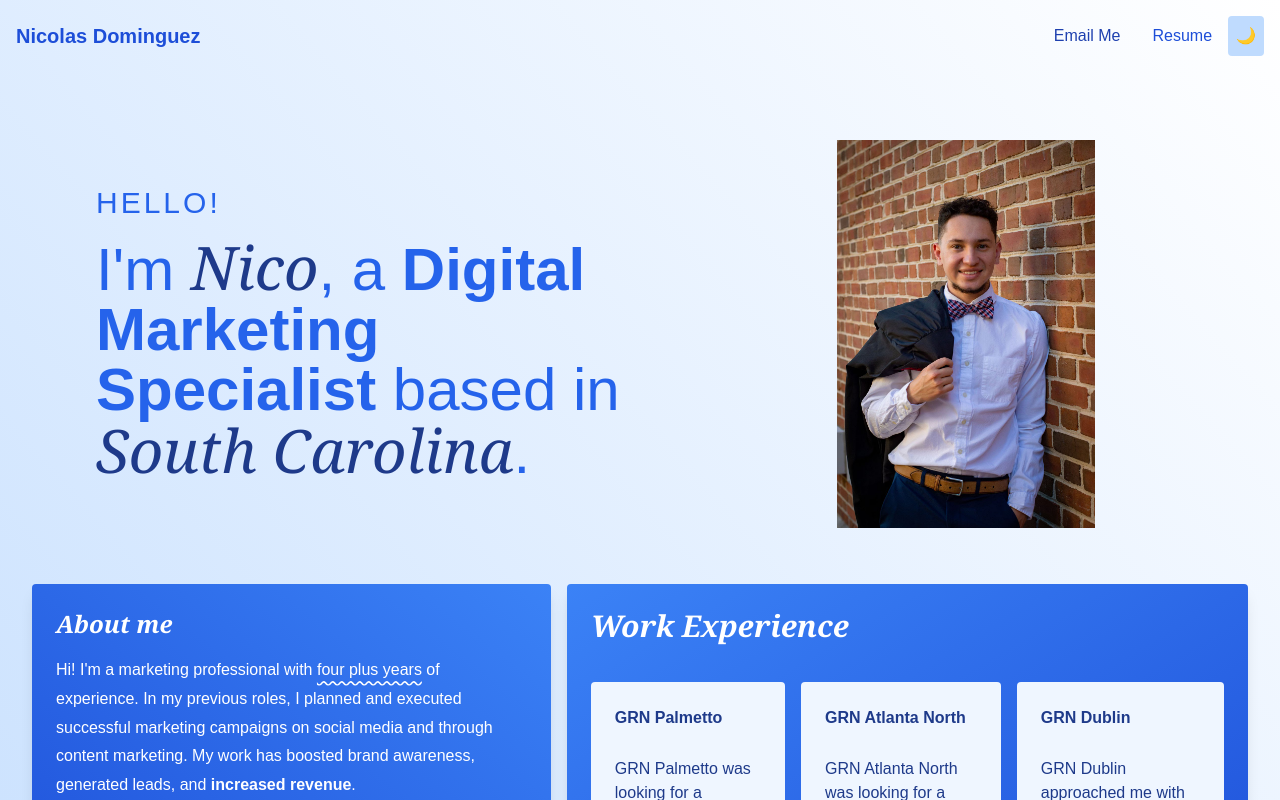
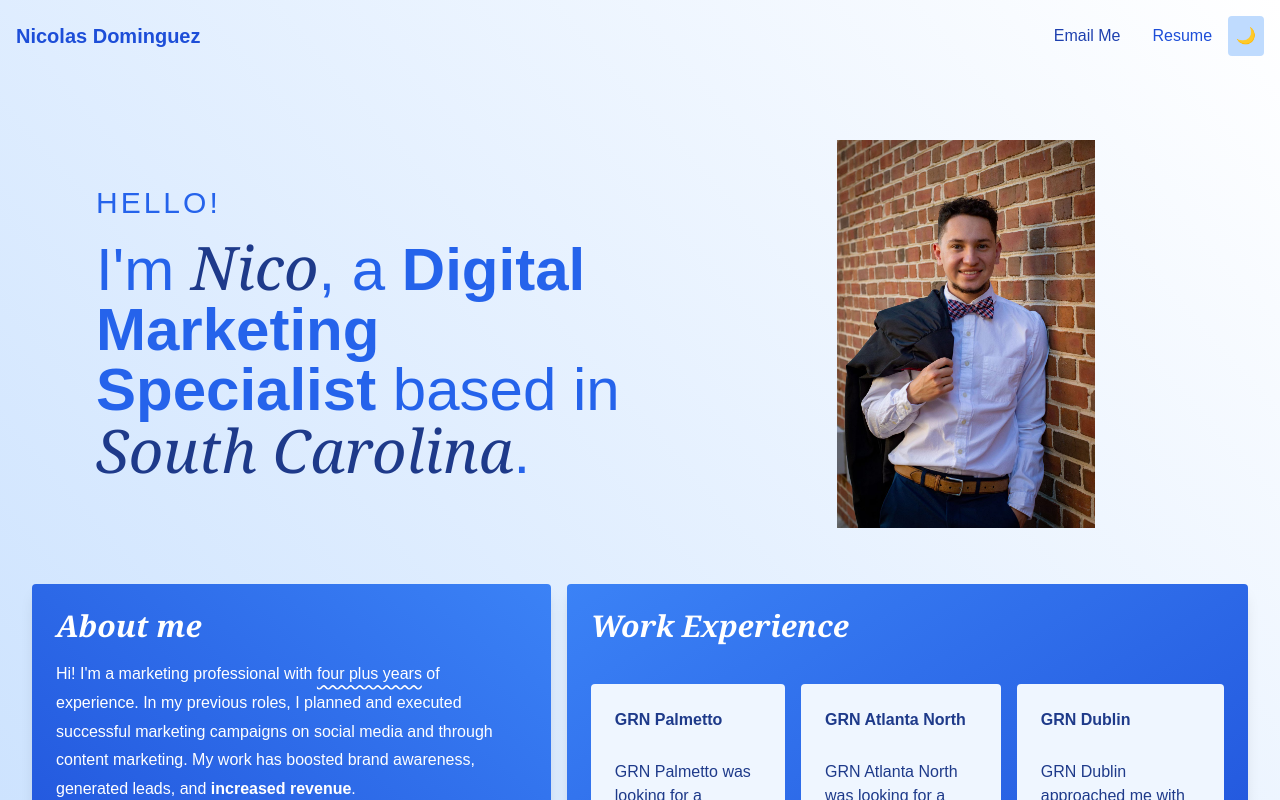
Before and after one commit to Nico-Dominguez/Nico-Dominguez-Porfolio, a React (Vite) app: page / in a window 1280 px wide. Shown: the top 800 px of the page. Built offline with nearby package versions, Linux system fonts and the light colour scheme.

Commit message:
fixed font size for about me

```diff
--- a/src/components/About.jsx
+++ b/src/components/About.jsx
@@ -3,7 +3,7 @@ import React from "react";
 const About = () => {
   return (
     <div className="bg-gradient-to-tr from-blue-700 to-blue-500 p-6 shadow-lg flex flex-col gap-4 rounded">
-      <h1 className="font-serif italic text-2xl font-bold">About me</h1>
+      <h1 className="font-serif italic text-3xl font-bold">About me</h1>
       <p className="leading-[1.8rem] font-light">
         Hi! I'm a marketing professional with{" "}
         <span className="underline underline-offset-[5px] decoration-wavy">
```
